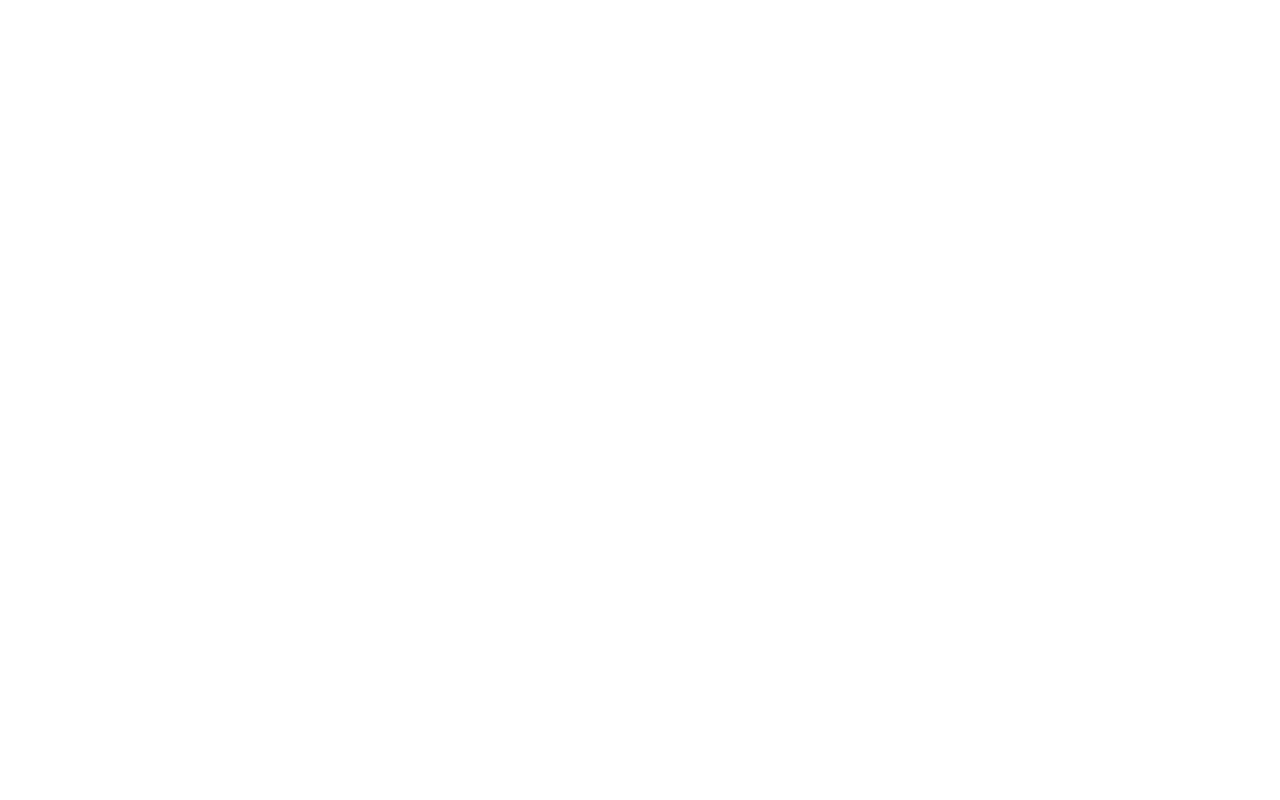
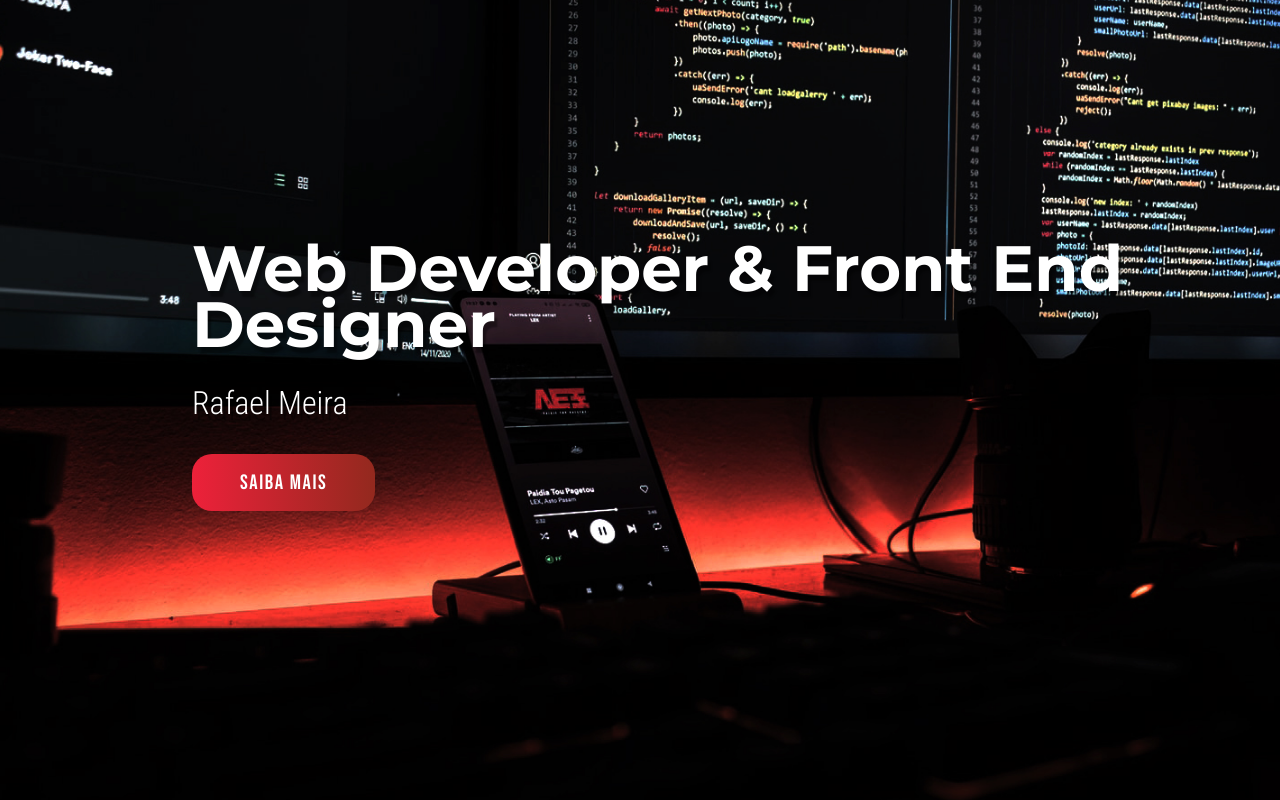
Before and after one commit to rafameira/portifolio, a plain HTML site: page index.html in a window 1280 px wide. Drawn offline with Linux system fonts and the light colour scheme.

Commit message:
:package: header

```diff
--- a/index.html
+++ b/index.html
@@ -5,9 +5,27 @@
     <meta http-equiv="X-UA-Compatible" content="IE=edge">
     <meta name="viewport" content="width=device-width, initial-scale=1.0">
     <link rel="stylesheet" href="style.css">
-    <title>Portifólio</title>
+    <link rel="apple-touch-icon" sizes="180x180" href="imagens/apple-touch-icon.png">
+    <link rel="icon" type="image/png" sizes="32x32" href="imagens/favicon-32x32.png">
+    <link rel="icon" type="image/png" sizes="16x16" href="imagens/favicon-16x16.png">
+    <link rel="manifest" href="/site.webmanifest">
+    <title>Portfólio</title>
 </head>
 <body>
 
+    <div class="container">
+        <header>
+            <div class="img-wrapper">
+                <img src="imagens/bg3.jpg" alt="">
+            </div>
+            <div class="banner">
+                <h1>Web Developer & Front End <br>Designer</br></h1>
+                <p>Rafael Meira</p>
+                <button>Saiba mais   </button>
+
+            </div>
+        </header>
+    </div>
+
 </body>
 </html>
--- a/style.css
+++ b/style.css
@@ -2,3 +2,96 @@
 @import url('https://fonts.googleapis.com/css2?family=Bebas+Neue&family=Montserrat:ital,wght@0,100;0,200;0,300;0,400;0,500;0,600;0,700;0,900;1,100&family=Roboto+Condensed:wght@300;400;700&display=swap');
 
 @import url("https://cdnjs.cloudflare.com/ajax/libs/font-awesome/6.0.0-beta2/css/all.min.css");
+
+*{
+    margin: 0;
+    padding: 0;
+}
+
+
+header{
+    width: 100%;
+    height: 100vh;
+    overflow: hidden;
+    position: relative;
+}
+
+.img-wrapper{
+    width: 100%;
+    height: 100%;
+    overflow: hidden;
+
+}
+
+.img-wrapper img{
+    width: 100%;
+    height: 100%;
+    object-fit: cover;
+    animation: zoom 25s;
+
+}
+
+@keyframes zoom{
+    0%{
+        transform: scale(1.5);
+    }
+    100%{
+        transform: scale(1);
+    }
+}
+
+.banner{
+    position: absolute;
+    top: 30%;
+    left: 15%;
+}
+
+ .banner h1{
+    color: #ffffff;
+    font-size: 4rem;
+    font-family: "Montserrat", serif;
+    text-shadow: .2rem .4rem 2px rgba(0, 0, 0, .4);
+    line-height: 3.5rem;
+    margin-bottom: 2rem;
+    animation: moveBanner 1s 0.5s forwards;
+    opacity: 0;
+}
+
+.banner p{
+    font-family: "Roboto Condensed", serif;
+    color: #ffffff;
+    font-size: 2rem;
+    font-weight: 5;
+    text-shadow: .2rem .4rem rgba(0, 0, 0, .4);
+    margin-bottom: 2rem;
+    animation: moveBanner 1s 0.7s forwards;
+    opacity: 0;
+}
+
+.banner button{
+    font-family: "Bebas Neue", serif;
+    font-weight: 500;
+    font-size: 1.3rem;
+    text-transform: uppercase;
+    letter-spacing: .1rem;
+    color:#ffffff;
+    background: #ED213A;  /* fallback for old browsers */
+    background: -webkit-linear-gradient(to left, #93291E, #ED213A);  /* Chrome 10-25, Safari 5.1-6 */
+    background: linear-gradient(to left, #93291E, #ED213A); /* W3C, IE 10+/ Edge, Firefox 16+, Chrome 26+, Opera 12+, Safari 7+ */
+    padding: 1rem 3rem;
+    border: none;
+    border-radius: 20px;
+    cursor: pointer;
+    opacity: 0;
+    animation: moveBanner 1s 0.9s forwards;
+}
+
+@keyframes moveBanner{
+    0%{
+        transform: translateY(10rem) rotateY(-30deg);
+    }
+    100%{
+        transform: translateY(0) rotateY(0);
+        opacity: 1;
+    }
+}
```
Also changed, not shown: imagens/android-chrome-192x192.png (renamed from android-chrome-192x192.png), imagens/android-chrome-512x512.png (renamed from android-chrome-512x512.png), imagens/apple-touch-icon.png (renamed from apple-touch-icon.png), imagens/bg2.jpg (added), imagens/bg3.jpg (added), imagens/favicon-16x16.png (renamed from favicon-16x16.png), imagens/favicon-32x32.png (renamed from favicon-32x32.png), site.webmanifest, 2 other files.
